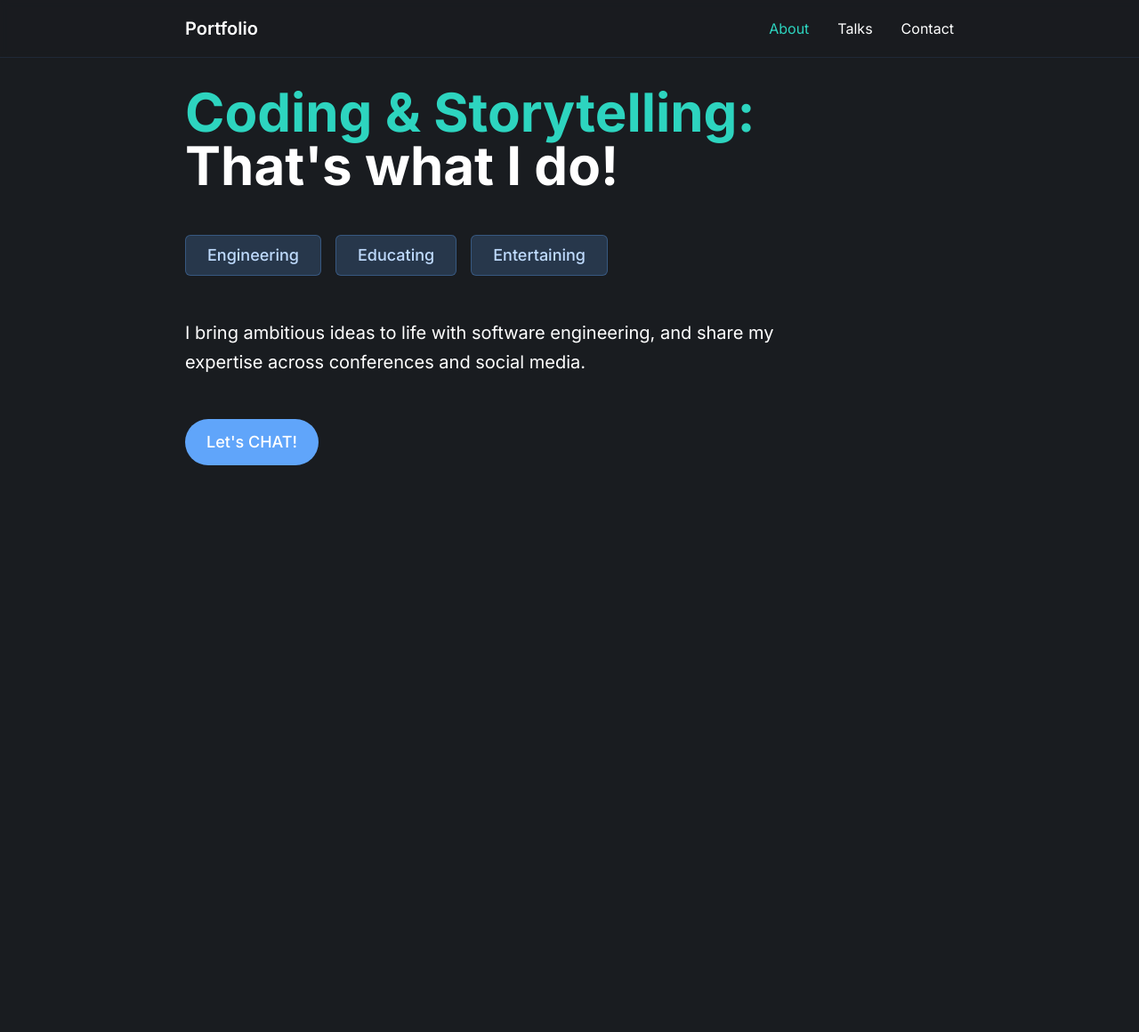
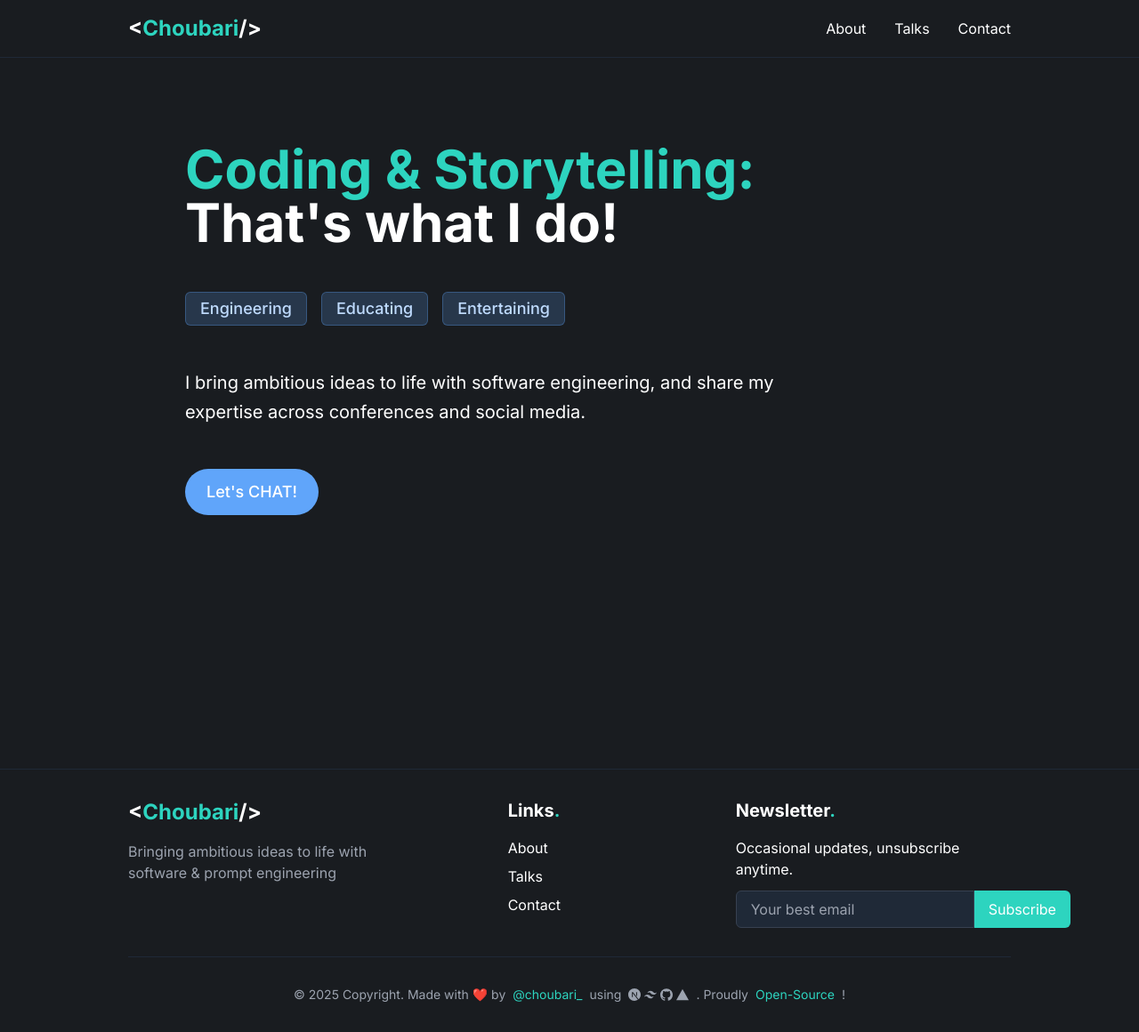
Before and after one commit to choubari/portfolio, a Next.js app: page / in a window 1280 px wide. Shown: the whole page at 89% size. Before the commit the page ends 800 px from the top, so only its background shows below. Built offline with nearby package versions, Linux system fonts and the light colour scheme.

Commit message:
navbar and footer

```diff
--- a/app/contact/page.tsx
+++ b/app/contact/page.tsx
@@ -3,7 +3,10 @@ import { Contact } from "@/components/contact";
 
 export default function ContactPage() {
   return (
-    <main className="min-h-screen bg-[#191c20] text-white">
+    <main
+      className="min-h-screen text-white"
+      style={{ backgroundColor: "var(--color-background)" }}
+    >
       <div className="container mx-auto px-4 py-8 max-w-4xl">
         <Navbar />
         <div className="mt-16">
--- a/app/globals.css
+++ b/app/globals.css
@@ -6,9 +6,18 @@ html {
   scroll-behavior: smooth;
 }
 
+:root {
+  --color-accent: #2dd4bf; /* teal-400 */
+  --color-background: #191c20;
+}
+
 body {
-  background-color: #191c20;
+  background-color: var(--color-background);
   color: white;
+}
+
+.hover-accent:hover {
+  color: var(--color-accent);
 }
 
 @layer base {
--- a/app/layout.tsx
+++ b/app/layout.tsx
@@ -1,29 +1,42 @@
-import type React from "react"
-import type { Metadata } from "next"
-import { Inter } from "next/font/google"
-import "./globals.css"
-import { ThemeProvider } from "@/components/theme-provider"
+import type React from "react";
+import type { Metadata } from "next";
+import { Inter } from "next/font/google";
+import "./globals.css";
+import { ThemeProvider } from "@/components/theme-provider";
+import { Footer } from "@/components/footer";
+import Analytics from "@/components/analytics";
 
-const inter = Inter({ subsets: ["latin"] })
+const inter = Inter({ subsets: ["latin"] });
 
 export const metadata: Metadata = {
   title: "Portfolio | Coding & Storytelling",
-  description: "A monochrome, Notion-style portfolio showcasing talks and projects",
-    generator: 'v0.dev'
-}
+  description:
+    "A monochrome, Notion-style portfolio showcasing talks and projects",
+  generator: "v0.dev",
+};
 
 export default function RootLayout({
   children,
 }: Readonly<{
-  children: React.ReactNode
+  children: React.ReactNode;
 }>) {
   return (
     <html lang="en" suppressHydrationWarning>
       <body className={inter.className}>
-        <ThemeProvider attribute="class" defaultTheme="dark" enableSystem={false} disableTransitionOnChange>
-          {children}
+        <ThemeProvider
+          attribute="class"
+          defaultTheme="dark"
+          enableSystem={false}
+          disableTransitionOnChange
+        >
+          <main>
+            <Analytics />
+
+            {children}
+          </main>
+          <Footer />
         </ThemeProvider>
       </body>
     </html>
-  )
+  );
 }
--- a/app/page.tsx
+++ b/app/page.tsx
@@ -1,15 +1,64 @@
 import { Navbar } from "@/components/navbar";
-import { About } from "@/components/about";
+import { Button } from "@/components/ui/button";
+import Link from "next/link";
 
 export default function Home() {
   return (
-    <main className="min-h-screen bg-[#191c20] text-white">
+    <main
+      className="min-h-screen text-white"
+      style={{ backgroundColor: "var(--color-background)" }}
+    >
       <div className="container mx-auto px-4 py-8 max-w-4xl">
         <Navbar />
-        <div className="mt-16">
-          <section id="about">
-            <About />
-          </section>
+        <div className="flex flex-col pt-10 pb-44 md:pt-32 min-h-[calc(100vh-76px)]">
+          <div className="flex flex-col justify-center space-y-12 w-full">
+            <h1 className="text-5xl sm:text-6xl font-bold leading-tight">
+              <span style={{ color: "var(--color-accent)" }}>
+                Coding & Storytelling:
+              </span>{" "}
+              <br />
+              That&apos;s what I do!
+            </h1>
+
+            <div className="flex flex-wrap gap-4">
+              <Button
+                variant="outline"
+                className="bg-blue-400/20 text-blue-200 hover:bg-blue-400/30 border-blue-400/30 rounded-md text-lg px-4 py-1 h-auto"
+              >
+                Engineering
+              </Button>
+              <Button
+                variant="outline"
+                className="bg-blue-400/20 text-blue-200 hover:bg-blue-400/30 border-blue-400/30 rounded-md text-lg px-4 py-1 h-auto"
+              >
+                Educating
+              </Button>
+              <Button
+                variant="outline"
+                className="bg-blue-400/20 text-blue-200 hover:bg-blue-400/30 border-blue-400/30 rounded-md text-lg px-4 py-1 h-auto"
+              >
+                Entertaining
+              </Button>
+            </div>
+
+            <p className="text-xl leading-relaxed max-w-2xl">
+              I bring ambitious ideas to life with software engineering, and
+              share my expertise across conferences and social media.
+            </p>
+
+            <div>
+              <Link href="/contact">
+                {/* <Button
+                  className="text-white rounded-full text-lg px-6 py-3 h-auto"
+                  style={{ backgroundColor: "var(--color-accent)" }}
+                >
+               */}
+                <Button className="bg-blue-400 hover:bg-blue-500 text-white rounded-full text-lg px-6 py-3 h-auto">
+                  Let&apos;s CHAT!
+                </Button>
+              </Link>
+            </div>
+          </div>
         </div>
       </div>
     </main>
--- /dev/null
+++ b/components/analytics.tsx
@@ -0,0 +1,8 @@
+"use client";
+
+import React from "react";
+import { Analytics as VercelAnalytics } from "@vercel/analytics/next";
+
+export default function Analytics() {
+  return <VercelAnalytics />;
+}
--- /dev/null
+++ b/components/footer.tsx
@@ -0,0 +1,102 @@
+import Link from "next/link";
+import { Logo } from "./logo";
+import { SiGithub, SiNextdotjs, SiTailwindcss, SiVercel } from "react-icons/si";
+
+export function Footer() {
+  return (
+    <footer
+      className="w-full py-8 mt-16 border-t border-gray-800"
+      style={{ backgroundColor: "var(--color-background)" }}
+    >
+      <div className="container mx-auto px-4 max-w-5xl">
+        <div className="grid grid-cols-1 md:grid-cols-12 gap-8 mb-8">
+          <div className="md:col-span-4">
+            <Logo />
+            <p className="mt-4 text-gray-400">
+              Bringing ambitious ideas to life with software & prompt
+              engineering
+            </p>
+          </div>
+          <div className="md:col-span-1"></div>
+          <div className="md:col-span-3">
+            <h2 className="text-xl font-bold mb-4">
+              Links
+              <span style={{ color: "var(--color-accent)" }}>.</span>
+            </h2>
+            <ul className="space-y-2">
+              <li>
+                <Link href="/" className="hover-accent">
+                  About
+                </Link>
+              </li>
+              <li>
+                <Link href="/talks" className="hover-accent">
+                  Talks
+                </Link>
+              </li>
+              <li>
+                <Link href="/contact" className="hover-accent">
+                  Contact
+                </Link>
+              </li>
+            </ul>
+          </div>
+
+          <div className="md:col-span-4">
+            <h2 className="text-xl font-bold mb-4">
+              Newsletter
+              <span style={{ color: "var(--color-accent)" }}>.</span>
+            </h2>
+            <p className="mb-3">Occasional updates, unsubscribe anytime.</p>
+            <div className="flex">
+              <input
+                type="email"
+                placeholder="Your best email"
+                className="px-4 py-2 bg-gray-800 border border-gray-700 rounded-l-md focus:outline-none focus:ring-1 focus:border-[var(--color-accent)]"
+              />
+              <button
+                className="px-4 py-2 rounded-r-md text-white"
+                style={{ backgroundColor: "var(--color-accent)" }}
+              >
+                Subscribe
+              </button>
+            </div>
+          </div>
+        </div>
+
+        <div className="pt-8 mt-8 border-t border-gray-800 text-center text-sm text-gray-400">
+          <div className="flex flex-wrap items-center justify-center gap-2">
+            <span>© {new Date().getFullYear()} Copyright. Made with ❤️ by</span>
+            <a
+              href="https://twitter.com/choubari_"
+              target="_blank"
+              rel="noopener noreferrer"
+              className="hover-accent"
+              style={{ color: "var(--color-accent)" }}
+            >
+              @choubari_
+            </a>
+            <span>using</span>
+            <span className="flex items-center gap-1">
+              <SiNextdotjs />
+              <SiTailwindcss />
+              <SiGithub />
+              <SiVercel />
+            </span>
+            <span>. Proudly</span>
+            <a
+              href="https://github.com/choubari/portfolio"
+              target="_blank"
+              rel="noopener noreferrer"
+              className="hover-accent"
+              style={{ color: "var(--color-accent)" }}
+            >
+              Open-Source
+            </a>
+            <span>!</span>
+          </div>
+        </div>
+      </div>
+    </footer>
+  );
+}
--- /dev/null
+++ b/components/logo.tsx
@@ -0,0 +1,13 @@
+import Link from "next/link";
+
+export function Logo() {
+  return (
+    <Link href="/">
+      <h1 className="text-2xl font-bold">
+        {"<"}
+        <span style={{ color: "var(--color-accent)" }}>Choubari</span>
+        {"/>"}
+      </h1>
+    </Link>
+  );
+}
--- a/components/navbar.tsx
+++ b/components/navbar.tsx
@@ -2,6 +2,7 @@
 
 import Link from "next/link";
 import { usePathname } from "next/navigation";
+import { Logo } from "./logo";
 
 export function Navbar() {
   const pathname = usePathname();
@@ -12,18 +13,29 @@ export function Navbar() {
     return false;
   };
 
+  const linkStyle = (path: string) => {
+    return {
+      color: getIsActive(path) ? "var(--color-accent)" : "",
+    };
+  };
+
   return (
-    <nav className="fixed top-0 left-0 right-0 z-10 bg-[#191c20]/80 backdrop-blur-sm border-b border-gray-800">
-      <div className="container mx-auto px-4 max-w-4xl">
+    <nav
+      className="fixed top-0 left-0 right-0 z-10 border-b border-gray-800"
+      style={{
+        backgroundColor: "var(--color-background)",
+        backdropFilter: "blur(8px)",
+      }}
+    >
+      <div className="container mx-auto px-4 max-w-5xl">
         <div className="flex justify-between items-center h-16">
-          <div className="text-xl font-semibold">Portfolio</div>
+          <Logo />
           <ul className="flex space-x-8">
             <li>
               <Link
                 href="/"
-                className={`capitalize hover:text-teal-400 transition-colors ${
-                  getIsActive("/") ? "text-teal-400" : ""
-                }`}
+                className="capitalize transition-colors hover-accent"
+                style={linkStyle("/about")}
               >
                 About
               </Link>
@@ -31,9 +43,8 @@ export function Navbar() {
             <li>
               <Link
                 href="/talks"
-                className={`capitalize hover:text-teal-400 transition-colors ${
-                  getIsActive("/talks") ? "text-teal-400" : ""
-                }`}
+                className="capitalize transition-colors hover-accent"
+                style={linkStyle("/talks")}
               >
                 Talks
               </Link>
@@ -41,9 +52,8 @@ export function Navbar() {
             <li>
               <Link
                 href="/contact"
-                className={`capitalize hover:text-teal-400 transition-colors ${
-                  getIsActive("/contact") ? "text-teal-400" : ""
-                }`}
+                className="capitalize transition-colors hover-accent"
+                style={linkStyle("/contact")}
               >
                 Contact
               </Link>
--- a/package.json
+++ b/package.json
@@ -37,6 +37,7 @@
     "@radix-ui/react-toggle": "1.1.1",
     "@radix-ui/react-toggle-group": "1.1.1",
     "@radix-ui/react-tooltip": "1.1.6",
+    "@vercel/analytics": "^1.5.0",
     "autoprefixer": "^10.4.20",
     "class-variance-authority": "^0.7.1",
     "clsx": "^2.1.1",
@@ -51,6 +52,7 @@
     "react-day-picker": "8.10.1",
     "react-dom": "^19",
     "react-hook-form": "^7.54.1",
+    "react-icons": "^5.5.0",
     "react-resizable-panels": "^2.1.7",
     "recharts": "2.15.0",
     "sonner": "^1.7.1",
```
Also changed, not shown: app/talks/page.tsx (+7 -4 lines), components/newsletter-box.tsx (added, +54 -0 lines), 1 other file (tests, documents, lock files or other folders).
